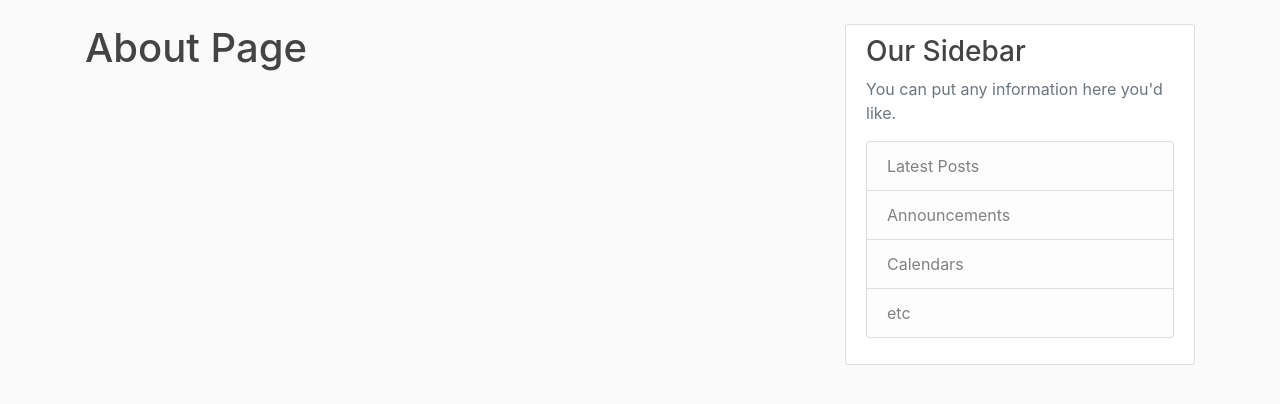
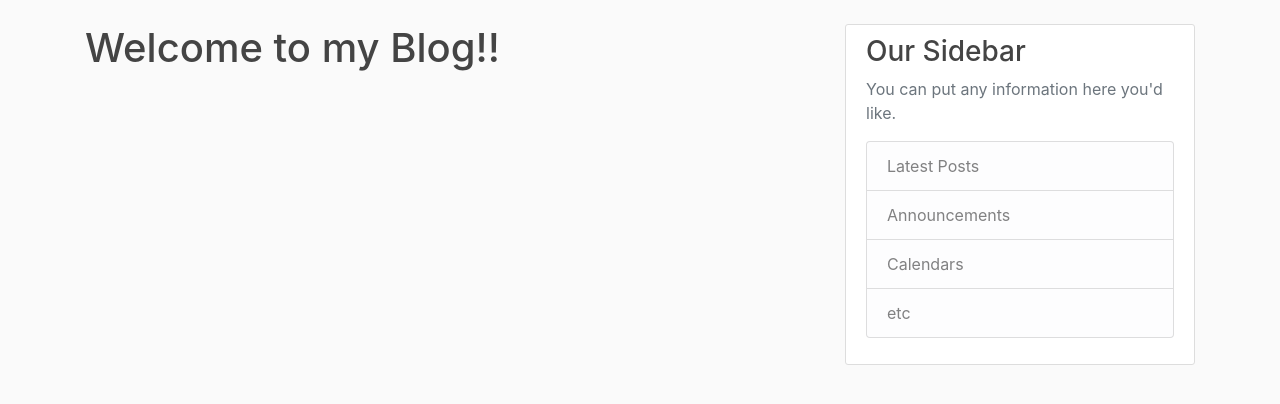
Before and after one commit to dadaruto/Flask_Blog, a Flask app: page /about in a window 1280 px wide. Shown: the part 56-460 px from the top of the page. Run offline with Flask 2, Linux system fonts and the light colour scheme; some libraries are stand-ins or nearby versions.

Commit message:
Add text to the about page

```diff
--- a/flaskblog/templates/about.html
+++ b/flaskblog/templates/about.html
@@ -1,5 +1,5 @@
 
 {% extends "layout.html" %}
 {% block content %}
-    <h1>About Page</h1>
+    <h1>Welcome to my Blog!!</h1>
 {% endblock content %}
```
